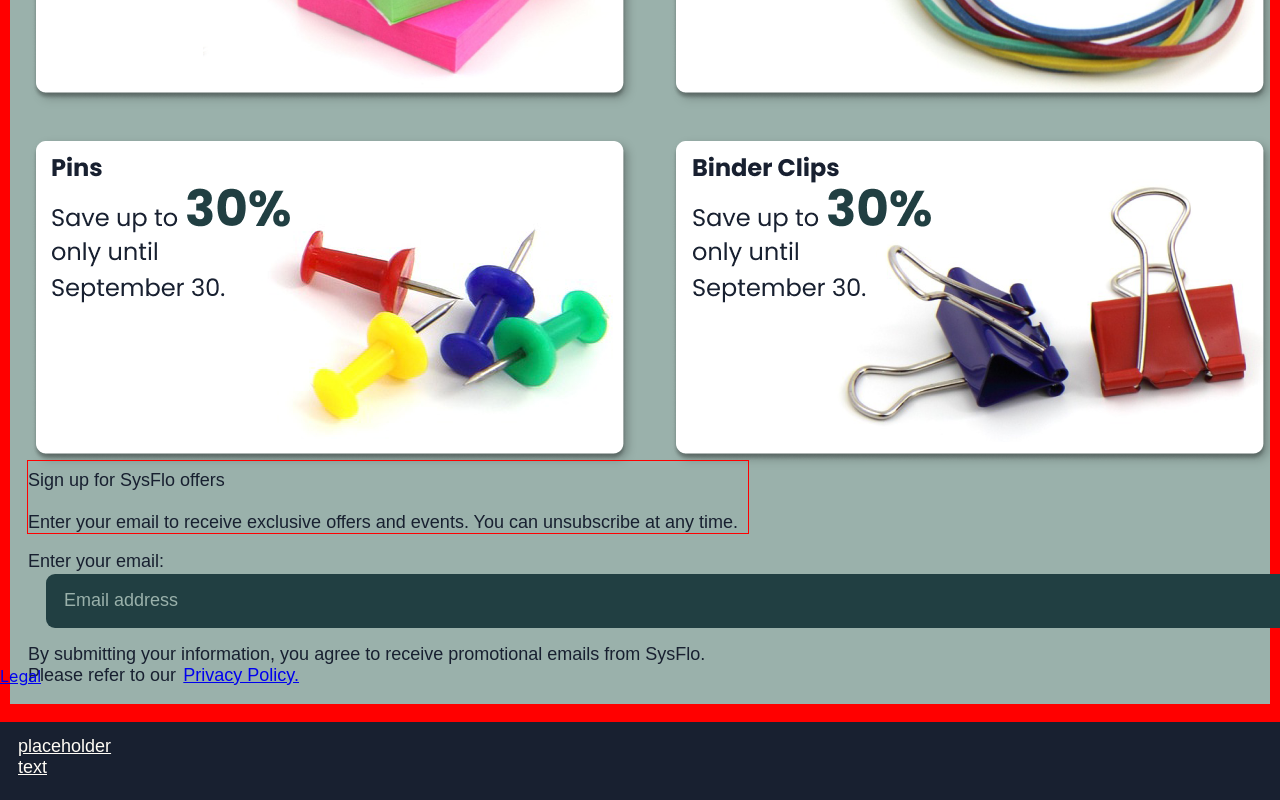
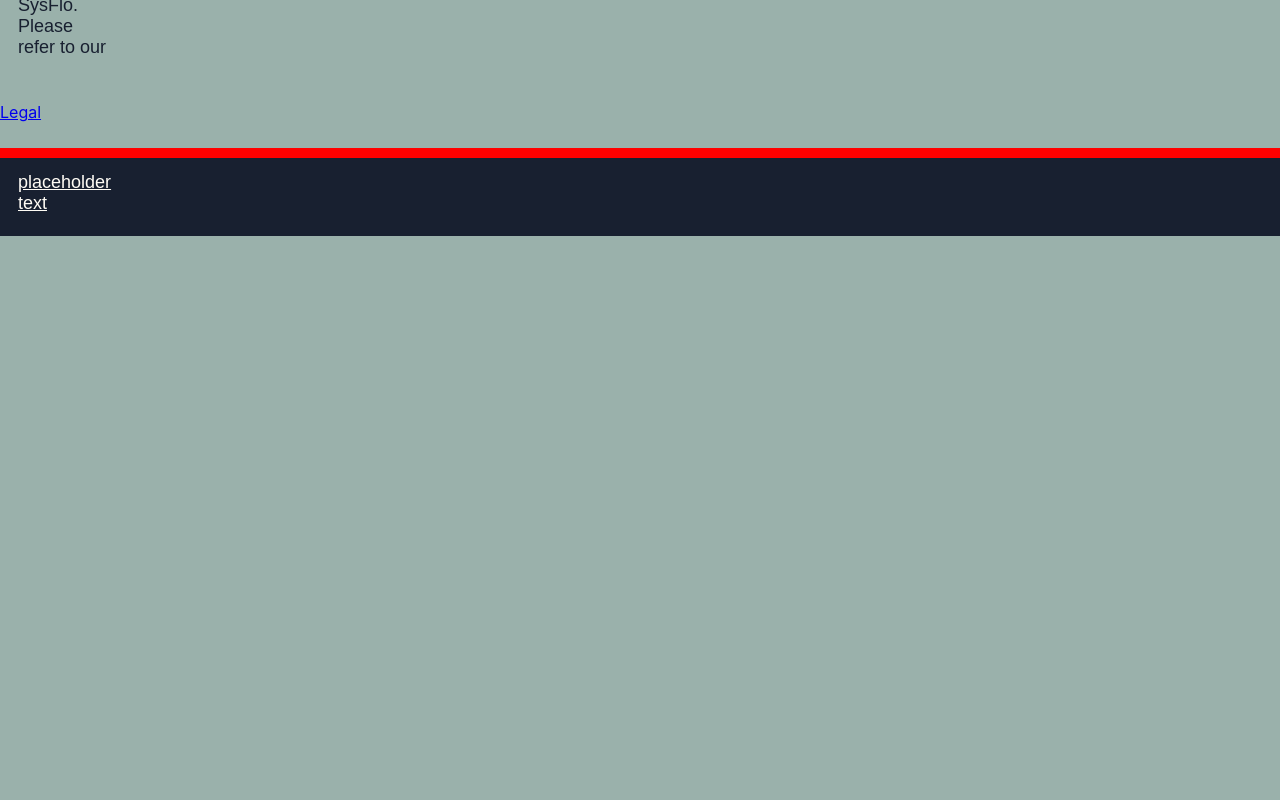
Before and after one commit to KewinLan/SysFlo, a React (Create React App) app: page / in a window 1280 px wide. Shown: the part 1380-2180 px from the top of the page. After the commit the page ends 1616 px from the top, so only its background shows below. Built offline with nearby package versions, Linux system fonts and the light colour scheme.

Commit message:
footer is not working, due to time constraints, simplify it

```diff
--- a/src/components/Footer/Footer.scss
+++ b/src/components/Footer/Footer.scss
@@ -1,9 +1,17 @@
 .footer-within-the-lines {
   position: relative;
+  // height:-30em;
   top: 3em;
-  margin-top: 30em;
-  border: 10px solid red;
+  // box-sizing:border-box;
+  //   -moz-box-sizing:border-box;
+  // padding:0em;
+  // margin-top: 0em;
+  // border: 10px solid red;
   // outline: 100px solid red;
+}
+.bgFooter {
+  position: relative;
+  top: 10em;
 }
 
 
@@ -75,27 +83,28 @@
   color: #FF8B2C;
 }
 
+
+
+.footer-email {
+  display: flex;
+  // outline: 100px solid red;
+}
 .footer-text1 {
-  width: 40em;
-  // height: 10em;
+  // width: 40em;
+  // height: 80em;
   font-family: Arial, sans-serif;
   font-size: 1.125em;
   color: #182030;
   // background-color: #213F42;
-  // padding: 1em 1em 0.5em 1em;
-  margin-top:72.4em;
-  position: relative;
-  left:1em;
+  // padding: 0em 0em 1em 0em;
+  // margin-top:-20.4em;
+  // position: relative;
+  // left:1em;
   // right: 20em;
-  // top: 10em;
+  // top: -10em;
   // border-radius: 0.5em;
   // border:none;
   outline: 1px solid red;
-}
-
-.footer-email {
-  display: flex;
-  // outline: 100px solid red;
 }
 .footer-email-type label {
   // width: 80%;
--- a/src/components/Footer/index.js
+++ b/src/components/Footer/index.js
@@ -6,12 +6,12 @@ export default function Footer() {
     <>
       <div className="bgFooter">
         <div className='footer-within-the-lines'>
-          <div className='footer-text1'>
-            <p>Sign up for SysFlo offers<br></br><br></br>Enter your email to receive exclusive offers and events. You can unsubscribe at any time.</p>
-          </div>
           <div className='footer-email'>
+            <div className='footer-text1'>
+              <p>Sign up for SysFlo offers<br></br><br></br>Enter your email to receive exclusive offers and events. You can unsubscribe at any time.</p>
+            </div>
             <div className='footer-email-type'>
-              <label for="email">Enter your email:</label>
+              <label htmlFor="email">Enter your email:</label>
               <input type="email" id="email" name="email" placeholder="Email address"></input>
             </div>
             <div className='footer-email-submit'>
```
Also changed, not shown: src/components/Home/Home.scss (line endings or trailing spaces).
